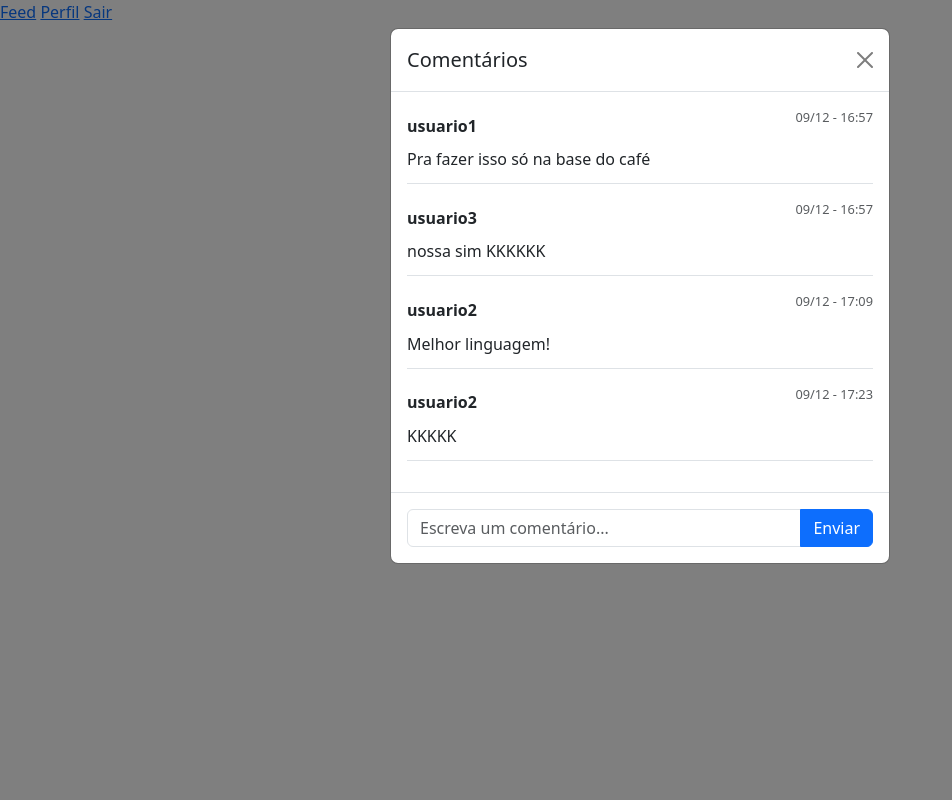
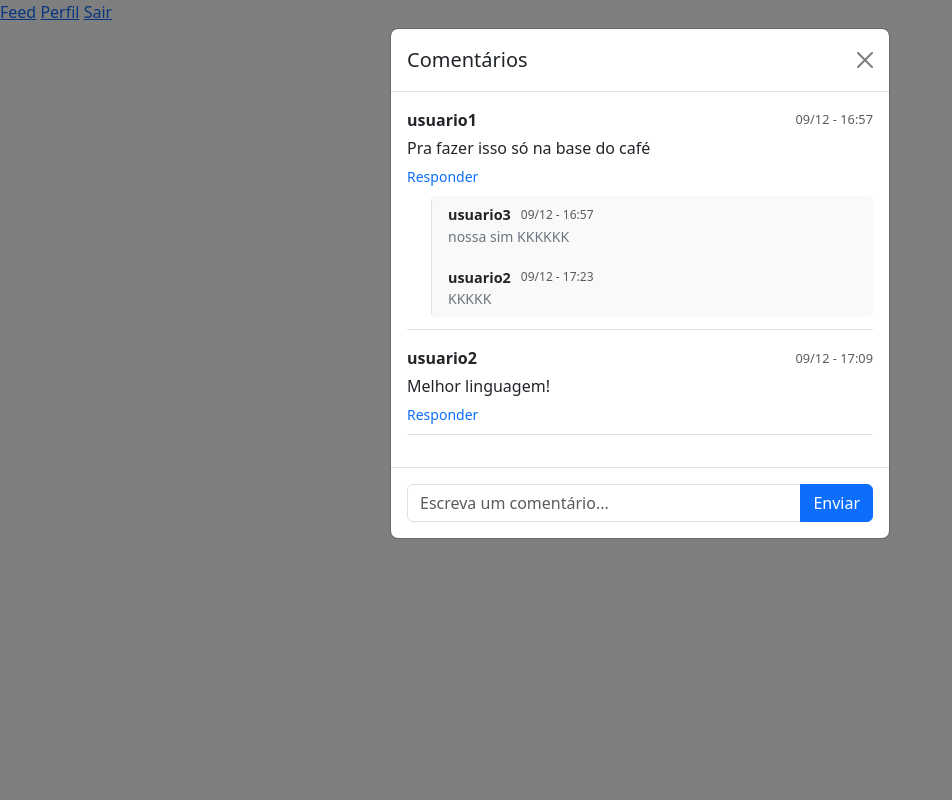
Before and after one commit to NicAlmeida/Fleshi, a Flask app: page /feed in a window 1280 px wide, after a click that opens the changed part. Shown: the whole page, without its empty margins (0-952 px from the left). Run offline with Flask 3, Linux system fonts and the light colour scheme; a user stored in the database is signed in.

Commit message:
feat(replies): add replies for the comments

```diff
--- a/appflexi/routes.py
+++ b/appflexi/routes.py
@@ -50,22 +50,30 @@ def profile(user_id):
         return render_template('profile.html', user=user)
 
 
-@app.route('/post/<photo_id>/comment', methods=['POST'])
+@app.route('/post/<int:photo_id>/comment', methods=['POST'])
 @login_required
 def add_comment(photo_id):
-    photo = Photo.query.get(photo_id)
+    photo = Photo.query.get_or_404(photo_id)
+
     texto_comentario = request.form.get('text_comment')
+    parent_id = request.form.get('parent_id')
 
     if not texto_comentario:
         flash('O comentário não pode estar vazio.', 'danger')
-        return redirect(url_for('homepage'))
+        return redirect(request.referrer or url_for('homepage'))
 
-    novo_comentario = Comment( omment=texto_comentario, user_id=current_user.id, photo_id=photo.id)
+    novo_comentario = Comment(
+        comment=texto_comentario,
+        user_id=current_user.id,
+        photo_id=photo.id,
+        parent_id=int(parent_id) if parent_id else None
+    )
+
     database.session.add(novo_comentario)
     database.session.commit()
 
-    flash('Comentário adicionado com sucesso!', 'success')
-    return redirect(url_for('homepage'))
+    flash('Comentário enviado!', 'success')
+    return redirect(request.referrer or url_for('homepage'))
 
 
 
--- a/appflexi/templates/feed.html
+++ b/appflexi/templates/feed.html
@@ -11,11 +11,13 @@
         <h1 class="text-center mb-4">Feed Principal</h1>
 
         <div class="row justify-content-center">
-            <div class="col-md-5"> {% for photo in photos %}
+            <div class="col-md-5">
+                {% for photo in photos %}
+
                     <div class="card mb-5 shadow-sm">
 
                         <div class="card-header bg-transparent border-0 pt-3">
-                            <a href="{{ url_for('profile', user_id=photo.user_id) }}" class="text-decoration-none" style="color:black;">
+                            <a href="{{ url_for('profile', user_id=photo.user_id) }}" class="text-decoration-none text-dark">
                                 <strong>{{ photo.user.username }}</strong>
                             </a>
                         </div>
@@ -38,7 +40,7 @@
                         </div>
                     </div>
 
-                    <div class="modal" id="modal-{{ photo.id }}" aria-hidden="true">
+                    <div class="modal fade" id="modal-{{ photo.id }}" tabindex="-1" aria-hidden="true">
                         <div class="modal-dialog">
                             <div class="modal-content">
 
@@ -47,21 +49,59 @@
                                     <button type="button" class="btn-close" data-bs-dismiss="modal" aria-label="Close"></button>
                                 </div>
 
-                                <div class="modal-body" style="max-height: 400px;">
-                                    {% for comment in photo.comments %}
+                                <div class="modal-body" style="max-height: 400px; overflow-y: auto;">
+
+                                    {% for comment in photo.comments if not comment.parent_id %}
+
                                         <div class="mb-3 border-bottom pb-2">
-                                            <div class="d-flex justify-content-between align-items-center">
+
+                                            <div class="d-flex justify-content-between align-items-center ">
                                                 <strong>{{ comment.user.username }}</strong>
-                                                <p class="text-muted" style="font-size: 0.8em">
+                                                <small class="text-muted" style="font-size: 0.8em">
                                                     {{ comment.upload_date.strftime('%d/%m - %H:%M') }}
-                                                </p>
+                                                </small>
                                             </div>
                                             <p class="mb-1 mt-1">{{ comment.comment }}</p>
+
+                                            <a class="text-decoration-none small" style="cursor: pointer;"
+                                               data-bs-toggle="collapse" href="#collapseReply-{{ comment.id }}"
+                                               role="button" aria-expanded="false">
+                                               Responder
+                                            </a>
+
+                                            {% if comment.replies %}
+                                                <div class="ms-4 mt-2 ps-2 border-start" style="background-color: #f9f9f9; border-radius: 5px;">
+                                                    {% for reply in comment.replies %}
+                                                        <div class="p-2 mb-1">
+                                                            <div class="d-flex align-items-center">
+                                                                <strong style="font-size: 0.9em; margin-right: 10px;" >{{ reply.user.username }}</strong>
+                                                                <span class="text-muted" style="font-size: 0.75em;">{{ reply.upload_date.strftime('%d/%m - %H:%M') }}</span>
+                                                            </div>
+                                                            <p class="mb-0 small text-secondary">{{ reply.comment }}</p>
+                                                        </div>
+                                                    {% endfor %}
+                                                </div>
+                                            {% endif %}
+
+                                            <div class="collapse mt-2" id="collapseReply-{{ comment.id }}">
+                                                <div class="card card-body p-2 bg-light border-0">
+                                                    <form action="{{ url_for('add_comment', photo_id=photo.id) }}" method="POST">
+                                                        <input type="hidden" name="parent_id" value="{{ comment.id }}">
+
+                                                        <div class="input-group input-group-sm">
+                                                            <input type="text" name="text_comment" class="form-control" placeholder="Responder @{{ comment.user.username }}..." required>
+                                                            <button class="btn btn-secondary" type="submit">Enviar</button>
+                                                        </div>
+                                                    </form>
+                                                </div>
+                                            </div>
+
                                         </div>
+
                                     {% else %}
                                         <div class="text-center text-muted p-3">
-                                            <p>Nenhum comentário ainda.</p>
-                                            <p>Seja o primeiro a comentar!</p>
+                                            <p class="mb-0">Nenhum comentário ainda.</p>
+                                            <small>Seja o primeiro a comentar!</small>
                                         </div>
                                     {% endfor %}
                                 </div>
@@ -78,7 +118,7 @@
                             </div>
                         </div>
                     </div>
-                    {% endfor %}
+                {% endfor %}
             </div>
         </div>
     </div>
```
Also changed, not shown: appflexi/models.py (+5 -9 lines), instance/dataflexi.db.
